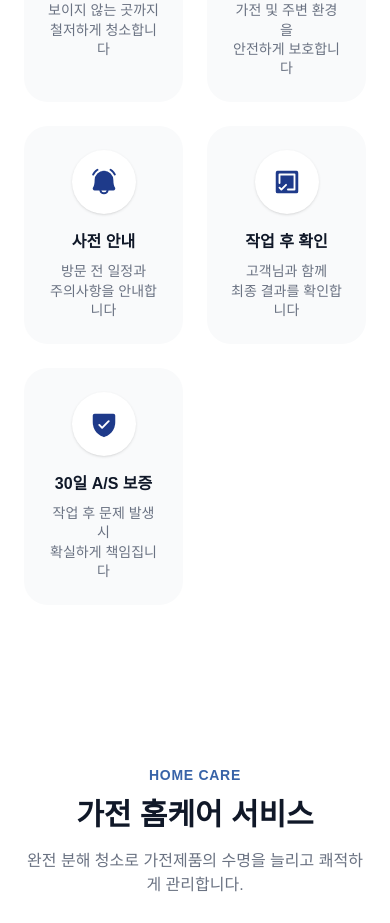
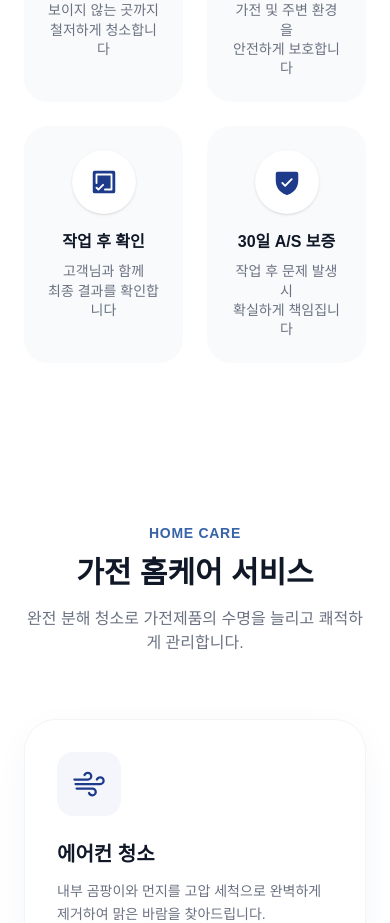
Before and after one commit to moolmin/fortressclean-web, a Next.js app: page / in a window 390 px wide. Shown: the part 1100-2023 px from the top of the page. Built offline with nearby package versions, Linux system fonts and the light colour scheme.

Commit message:
feat: hide service item "사전 안내" on mobile in services section

```diff
--- a/components/fortressclean-home/services-sections.tsx
+++ b/components/fortressclean-home/services-sections.tsx
@@ -18,7 +18,9 @@ export function FeaturesSection() {
           {FEATURE_ITEMS.map((item) => (
             <div
               key={item.title}
-              className="flex flex-col items-center rounded-3xl bg-gray-50 p-6 text-center transition-colors hover:bg-brand-50"
+              className={`flex flex-col items-center rounded-3xl bg-gray-50 p-6 text-center transition-colors hover:bg-brand-50 ${
+                item.title === "사전 안내" ? "hidden md:flex" : ""
+              }`}
             >
               <div className="mb-4 flex h-16 w-16 items-center justify-center rounded-full bg-white text-brand-900 shadow-sm">
                 <PhosphorIcon
```
